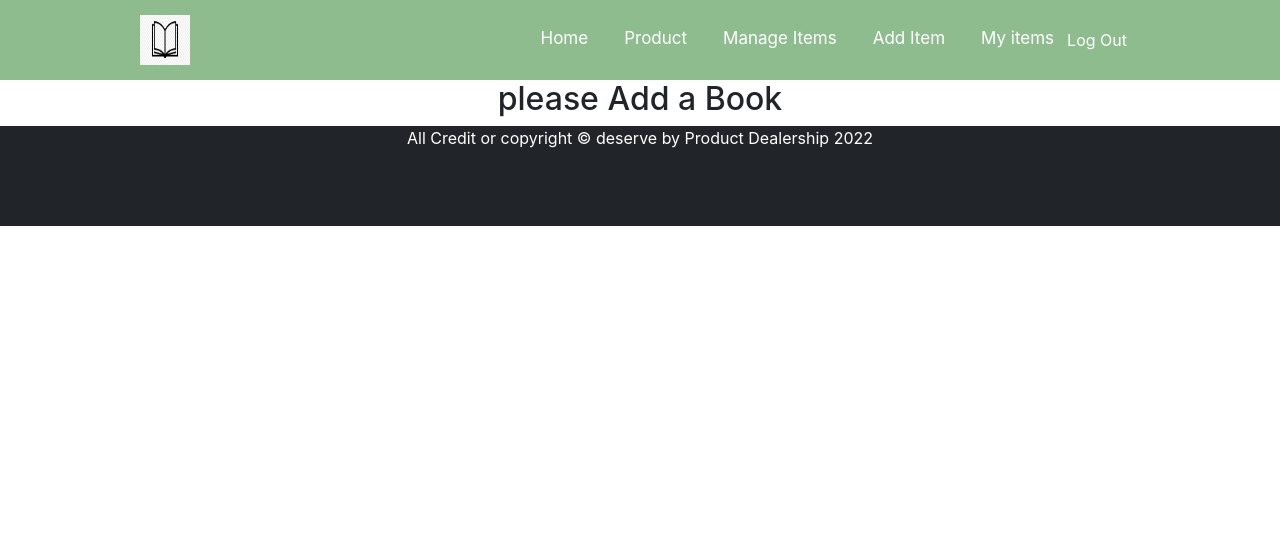
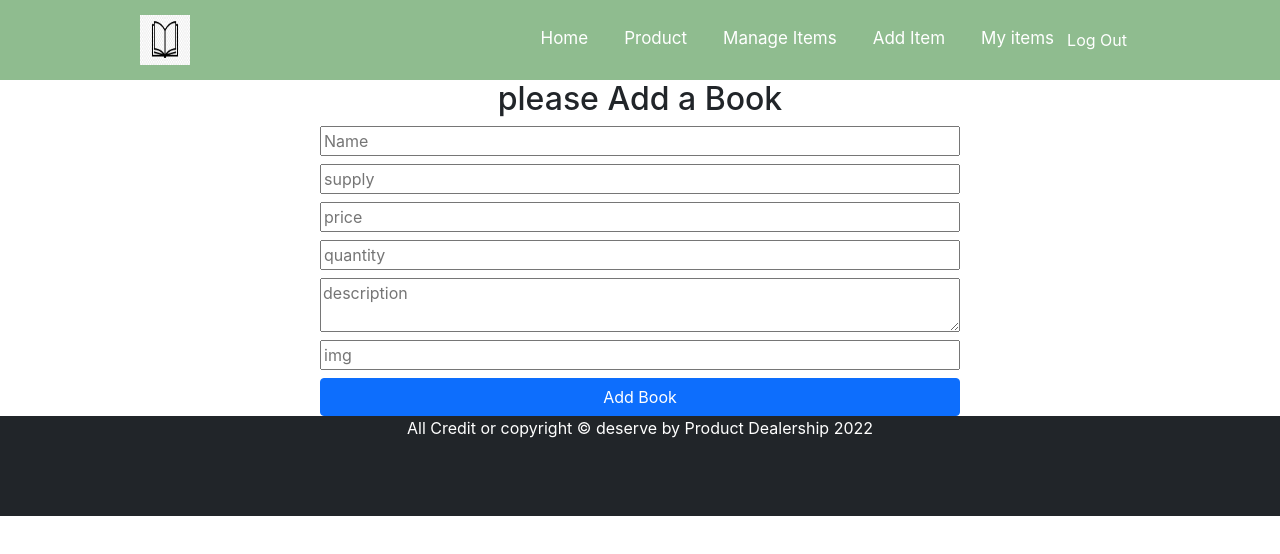
Before and after one commit to shabbirahmedshuvo01/my-work-11-client, a React (Create React App) app: page /addbook in a window 1280 px wide. Shown: the top 554 px of the page. Built offline with nearby package versions, Linux system fonts and the light colour scheme; no server answers; sample sign-in values are in the browser's storage.

Commit message:
adding done

```diff
--- a/package.json
+++ b/package.json
@@ -12,6 +12,7 @@
     "react-bootstrap": "^2.3.1",
     "react-dom": "^18.1.0",
     "react-firebase-hooks": "^5.0.3",
+    "react-hook-form": "^7.30.0",
     "react-router-dom": "^6.3.0",
     "react-scripts": "5.0.1",
     "react-toastify": "^9.0.1",
--- a/src/components/AddBook/AddBook.js
+++ b/src/components/AddBook/AddBook.js
@@ -1,9 +1,37 @@
 import React from 'react';
+import { useForm } from "react-hook-form";
 
 const AddBook = () => {
+    const { register, handleSubmit } = useForm();
+
+
+    const onSubmit = data => {
+        console.log(data);
+        const url = `http://localhost:5000/book`;
+        fetch(url, {
+            method: 'POST',
+            headers: {
+                'content-type': 'application/json'
+            },
+            body: JSON.stringify(data)
+        })
+            .then(res => res.json())
+            .then(result => {
+                console.log(result);
+            })
+    };
     return (
-        <div>
+        <div className='w-50 mx-auto'>
             <h2>please Add a Book</h2>
+            <form className='d-flex flex-column' onSubmit={handleSubmit(onSubmit)}>
+                <input placeholder='Name' className='mb-2' {...register("name")} />
+                <input placeholder='supply' className='mb-2' {...register("supply")} />
+                <input placeholder='price' className='mb-2' type="text" {...register("price")} />
+                <input placeholder='quantity' className='mb-2' type="text" {...register("quantity")} />
+                <textarea placeholder='description' type="text" className='mb-2' {...register("description")} />
+                <input placeholder='img' className='mb-2' type="text" {...register("img")} />
+                <input className='btn btn-primary' type="submit" value="Add Book" />
+            </form>
         </div>
     );
 };
```
Also changed, not shown: 1 other file (tests, documents, lock files or other folders).
